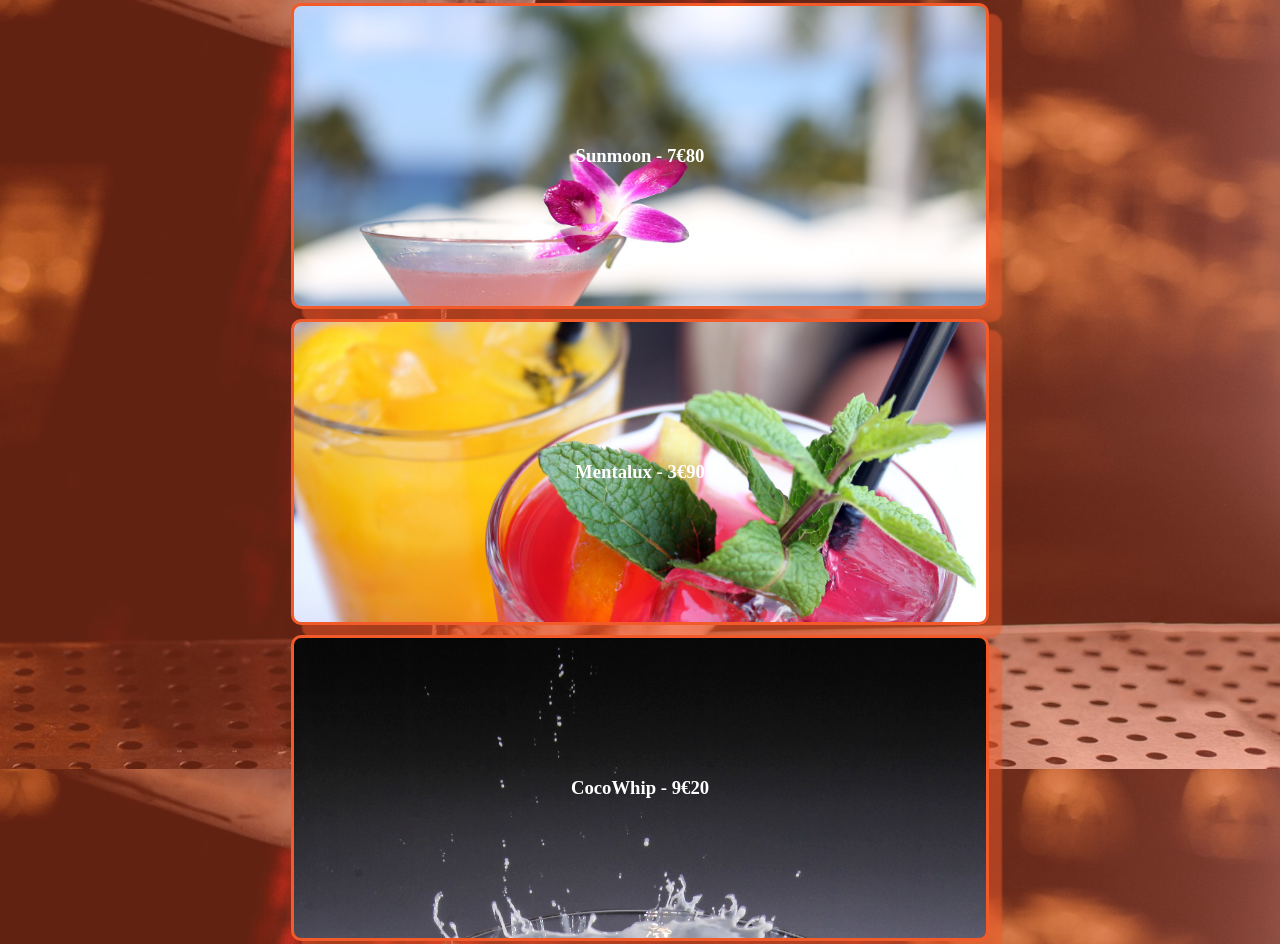
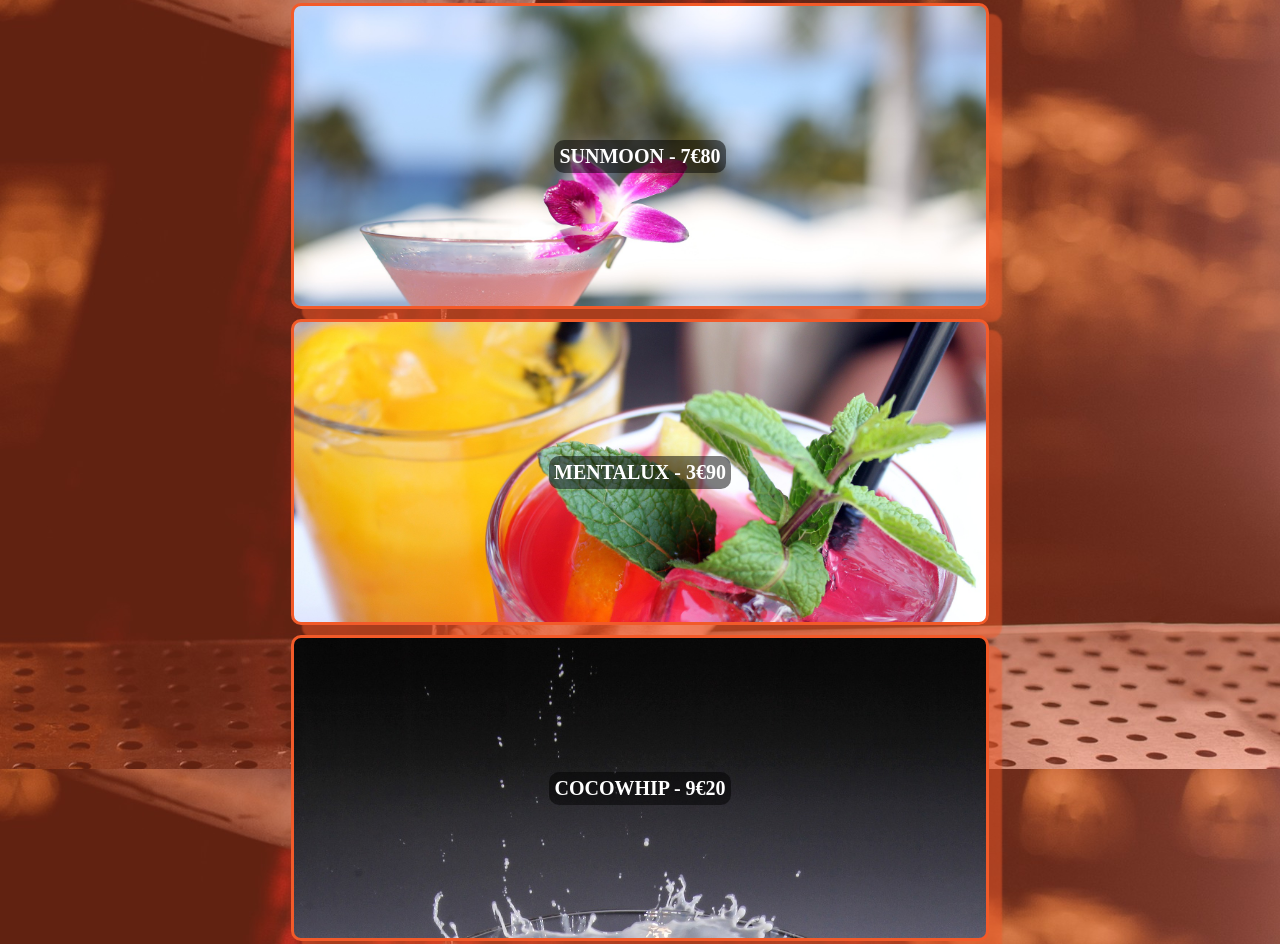
Before and after one commit to fluret/M1MECEN20242025HTMLALL, a plain HTML site: page index.html in a window 1280 px wide. Shown: the part 831-1775 px from the top of the page. Drawn offline with Linux system fonts and the light colour scheme.

Commit message:
Mise en place du css des titres h3

```diff
--- a/styles.css
+++ b/styles.css
@@ -102,6 +102,16 @@ header img {
     background-size: cover;
 }
 
+#cocktails>div h3 {
+    font-size: 20px;
+    text-transform: uppercase;
+    color: white;
+    font-weight: 800;
+    background-color: #00000080;
+    padding: 5px;
+    border-radius: 10px;
+}
+
 footer {
     display: flex;
     align-items: center;
```
